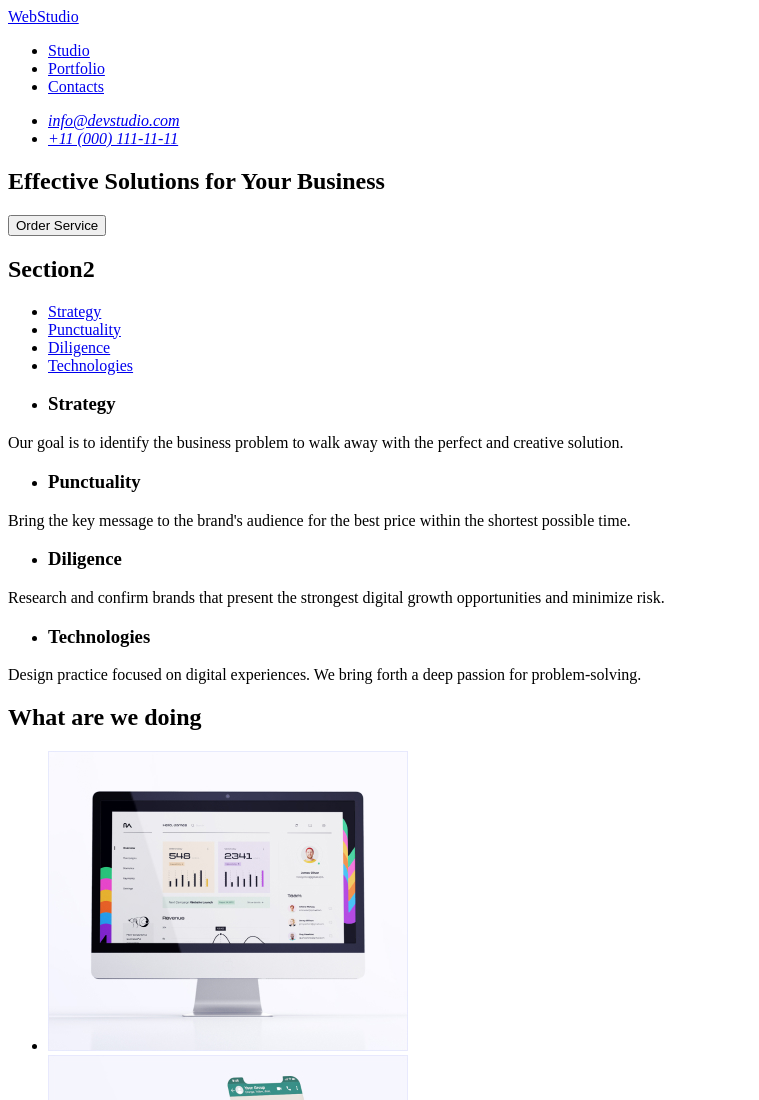
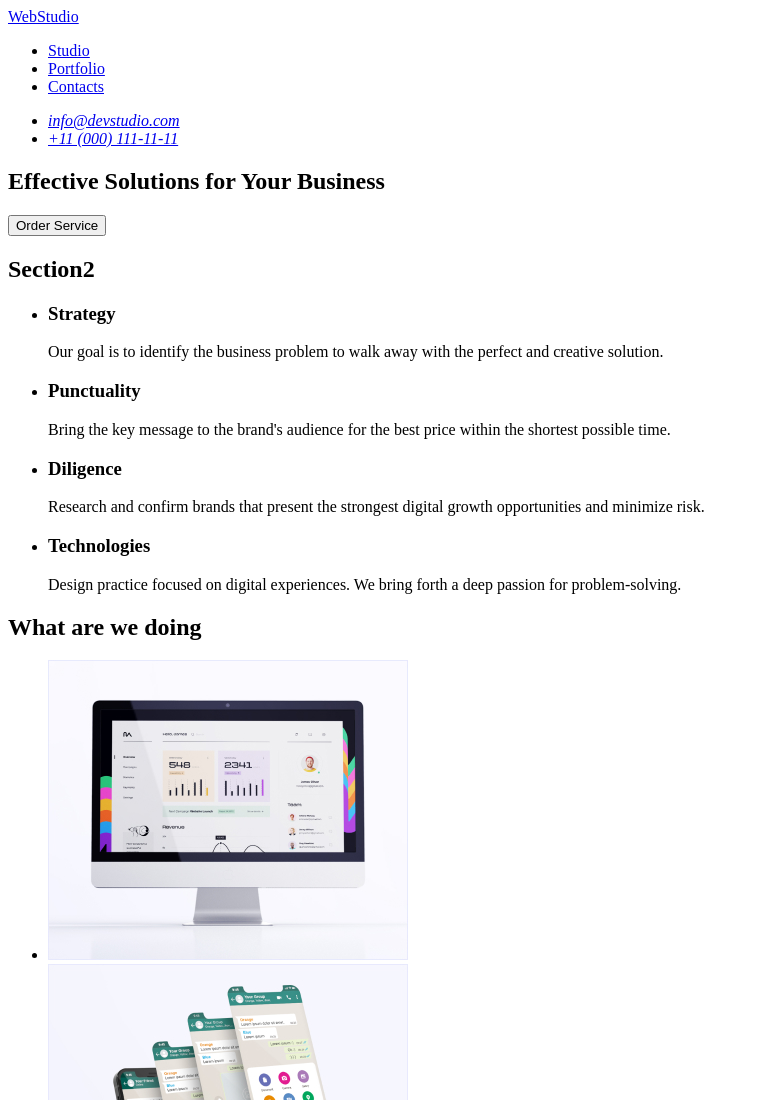
Before and after one commit to karolinawojcik0/goit-markup-hw-01, a plain HTML site: page index.html in a window 1280 px wide. Shown: the top 1100 px of the page, without its empty margins (0-759 px from the left). Drawn offline with Linux system fonts and the light colour scheme.

Commit message:
Update index.html

```diff
--- a/index.html
+++ b/index.html
@@ -33,39 +33,35 @@
       <section>
         <h2>Section2</h2>
         <ul>
-          <li><a href="#strategy">Strategy</a></li>
-          <li><a href="#punctuality">Punctuality</a></li>
-          <li><a href="#diligence">Diligence</a></li>
-          <li><a href="#technologies">Technologies</a></li>
-        </ul>
-        <ul>
-          <li><h3>Strategy</h3></li>
-        </ul>
+          <li>
+            <h3>Strategy</h3>
             <p>
               Our goal is to identify the business problem to walk away with the
               perfect and creative solution.
             </p>
-        <ul>
-          <li><h3>Punctuality</h3></li>
-        </ul>
+          </li>
+          <li>
+            <h3>Punctuality</h3>
             <p>
               Bring the key message to the brand's audience for the best price
               within the shortest possible time.
             </p>
-        <ul>
-          <li><h3>Diligence</h3></li>
+          </li>
+          <li>
+            <h3>Diligence</h3>
+            <p>
+              Research and confirm brands that present the strongest digital
+              growth opportunities and minimize risk.
+            </p>
+          </li>
+          <li>
+            <h3>Technologies</h3>
+            <p>
+              Design practice focused on digital experiences. We bring forth a
+              deep passion for problem-solving.
+            </p>
+          </li>
         </ul>
-        <p>
-          Research and confirm brands that present the strongest digital growth
-          opportunities and minimize risk.
-        </p>
-        <ul>
-          <li><h3>Technologies</h3></li>
-        </ul>
-        <p>
-          Design practice focused on digital experiences. We bring forth a deep
-          passion for problem-solving.
-        </p>
       </section>
       <!--SEKCJA 3-->
       <section>
```
Lines whose indentation alone changed are shown as unchanged.
